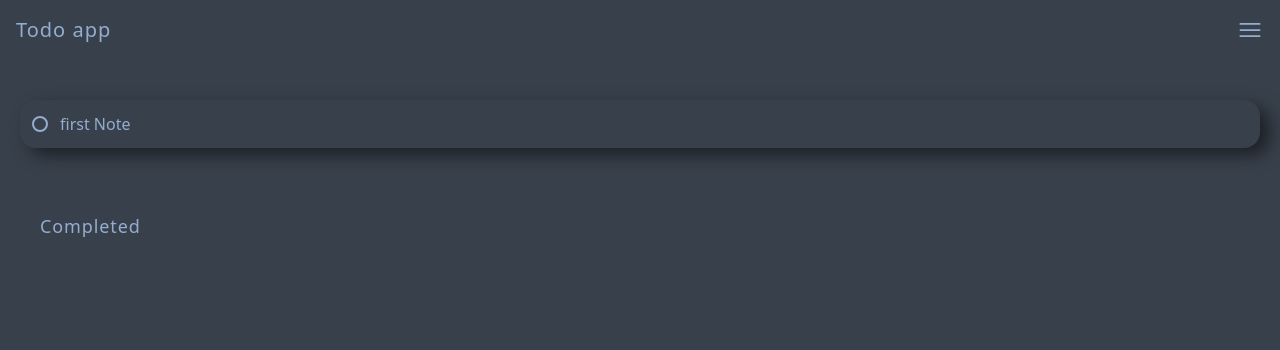
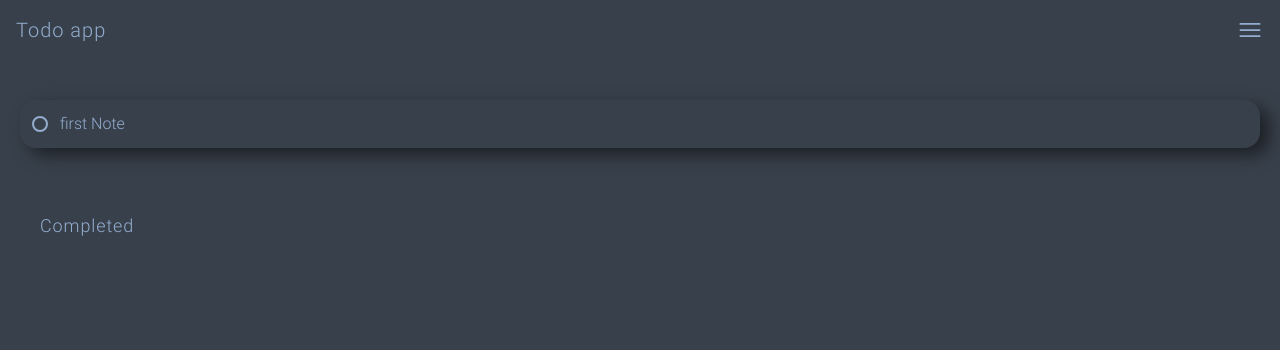
Before and after one commit to AmirHossein-z/todo, a React (Create React App) app: page /tasks in a window 1280 px wide. Shown: the top 350 px of the page. Built offline with nearby package versions, Linux system fonts and the light colour scheme; data requests are answered from the project's data file.

Commit message:
roboto font was added to index.css

```diff
--- a/src/index.css
+++ b/src/index.css
@@ -2,27 +2,19 @@
 @tailwind components;
 @tailwind utilities;
 
+@font-face {
+    font-family: "Roboto";
+    src: url("../public/fonts/Roboto-Light.woff2") format("woff2"),
+        url("../public/fonts/Roboto-Light.woff") format("woff"),
+        url("../public/fonts/Roboto-Light.ttf") format("truetype");
+    font-weight: 300;
+    font-style: normal;
+    font-display: swap;
+}
+
 body {
     background-color: #38404b;
-}
-
-/* for loading component */
-.jump {
-    transition: all linear 0.3s;
-    animation-name: jump;
-    animation-duration: 600ms;
-    animation-iteration-count: infinite;
-    animation-direction: alternate;
-}
-
-@keyframes jump {
-    0% {
-        transform: translateY(10px);
-    }
-    ,
-    100% {
-        transform: translateY(10px);
-    }
+    font-family: Roboto;
 }
 
 .fade-in-from-bottom {
```
